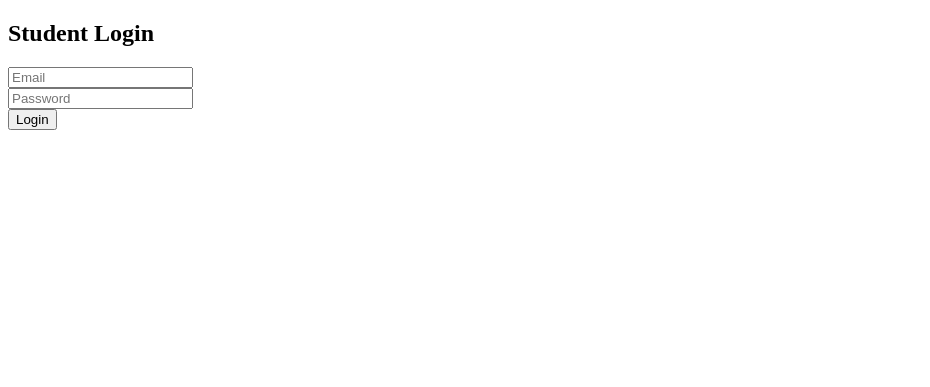
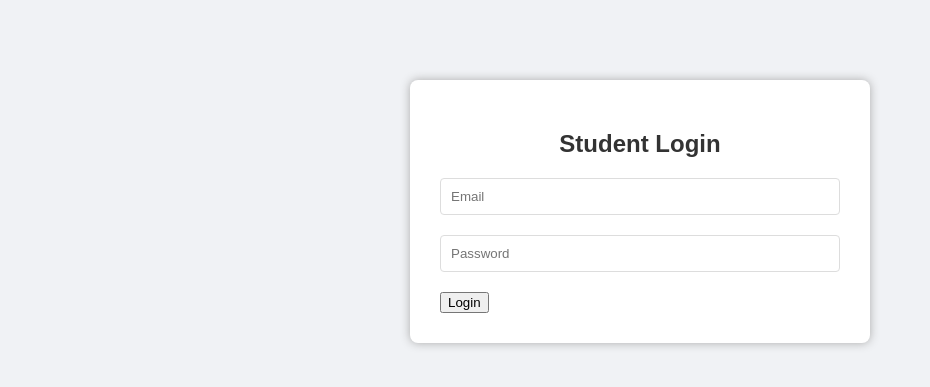
Before and after one commit to hiclassic/php-all, a PHP site: page /login.php in a window 1280 px wide. Shown: the top 387 px of the page, without its empty margins (0-930 px from the left). Run offline with PHP 8.4, Linux system fonts and the light colour scheme.

```diff
--- a/file_form/dashboard.php
+++ b/file_form/dashboard.php
@@ -23,6 +23,7 @@ if ($_SERVER['REQUEST_METHOD'] === 'POST' && isset($_FILES['myfile'])) {
             move_uploaded_file($tmp, 'uploads/' . $newName);
             file_put_contents('uploaded_files.txt', "{$student['email']},{$newName}\n", FILE_APPEND);
             $message = "✅ File uploaded!";
+
         }
     }
 }
@@ -52,6 +53,7 @@ if ($_SERVER['REQUEST_METHOD'] === 'POST' && isset($_FILES['myfile'])) {
             list($email, $file) = explode(",", $line);
             if ($email == $student['email']) {
                 echo "<li><a href='uploads/$file' target='_blank'>$file</a></li>";
+                echo " <img src='uploads/$file' width='100px'>";
             }
         }
         echo "</ul>";
--- a/file_form/login.php
+++ b/file_form/login.php
@@ -20,7 +20,70 @@ if ($_SERVER['REQUEST_METHOD'] === 'POST') {
 <!DOCTYPE html>
 <html>
 <head><title>Login</title></head>
+<style>
+        body {
+            font-family: Arial, sans-serif;
+            background: #f0f2f5;
+        }
+
+        .login-container {
+            max-width: 400px;
+            background: #fff;
+            margin: 80px auto;
+            padding: 30px;
+            border-radius: 8px;
+            box-shadow: 0 0 10px #aaa;
+        }
+
+        h2 {
+            text-align: center;
+            margin-bottom: 20px;
+            color: #333;
+        }
+
+        label {
+            display: block;
+            margin-bottom: 5px;
+            font-weight: bold;
+        }
+
+        input[type="email"],
+        input[type="password"] {
+            width: 100%;
+            padding: 10px;
+            margin-bottom: 20px;
+            border: 1px solid #ddd;
+            border-radius: 4px;
+            box-sizing: border-box;
+        }
+
+        input[type="submit"] {
+            width: 100%;
+            background: #28a745;
+            color: #fff;
+            border: none;
+            padding: 12px;
+            font-size: 16px;
+            border-radius: 4px;
+            cursor: pointer;
+        }
+
+        input[type="submit"]:hover {
+            background: #218838;
+        }
+
+        .message {
+            text-align: center;
+            padding: 10px;
+            background: #f8d7da;
+            color: #721c24;
+            border: 1px solid #f5c6cb;
+            border-radius: 4px;
+            margin-bottom: 20px;
+        }
+    </style>
 <body>
+    <div class="login-container">
     <h2>Student Login</h2>
     <?php if ($message) echo "<p>$message</p>"; ?>
     <form method="POST">
@@ -28,5 +91,6 @@ if ($_SERVER['REQUEST_METHOD'] === 'POST') {
         <input type="password" name="password" placeholder="Password" required><br>
         <button type="submit">Login</button>
     </form>
+    </div>
 </body>
 </html>
--- a/file_form/students.txt
+++ b/file_form/students.txt
@@ -1,3 +1,4 @@
 12354,Hares Islam,hares.ahmed.319@gmail.com,$2y$10$TRzjMmwdn2Urj17MGXHqKu2WG61VX2pQjoOk5p2gqeEvhi8TcfnIe
 12354,Hares Islam,hares.ahmed.319@gmail.com,$2y$10$Gwn3A/PRrcM2N2wkQOHiIu5PWH41vneXXiEfB1MVJAoW1hjtTNXLu
 12354,Hares Islam,hares.ahmed.319@gmail.com,$2y$10$H1NbaRH/l5oq2FtB.jhYpOu6TtIjnFE5bJSKSR4E01/G9vK2Bqy3e
+12354,Hares Islam,hares.ahmed.319@gmail.com,$2y$10$5fqicEK5d/Pkv.KXPJ1KkOuiNNGVoq820rx3i8Rj5D/sxEcOrld5e
--- a/file_form/uploaded_files.txt
+++ b/file_form/uploaded_files.txt
@@ -1,2 +1,5 @@
 hares.ahmed.319@gmail.com,file_68771a3b9ec099.52494703.jpg
 hares.ahmed.319@gmail.com,file_68772bd59a0376.85239089.jpg
+hares.ahmed.319@gmail.com,file_687752693afae1.26150050.jpg
+hares.ahmed.319@gmail.com,file_687752a08e7fa9.72058684.jpg
+hares.ahmed.319@gmail.com,file_687753095095f9.01901654.jpg
```
Also changed, not shown: file_form/signup.php (+10 -0 lines), file_form/uploads/file_687752693afae1.26150050.jpg (added), file_form/uploads/file_687752a08e7fa9.72058684.jpg (added), file_form/uploads/file_687753095095f9.01901654.jpg (added).
